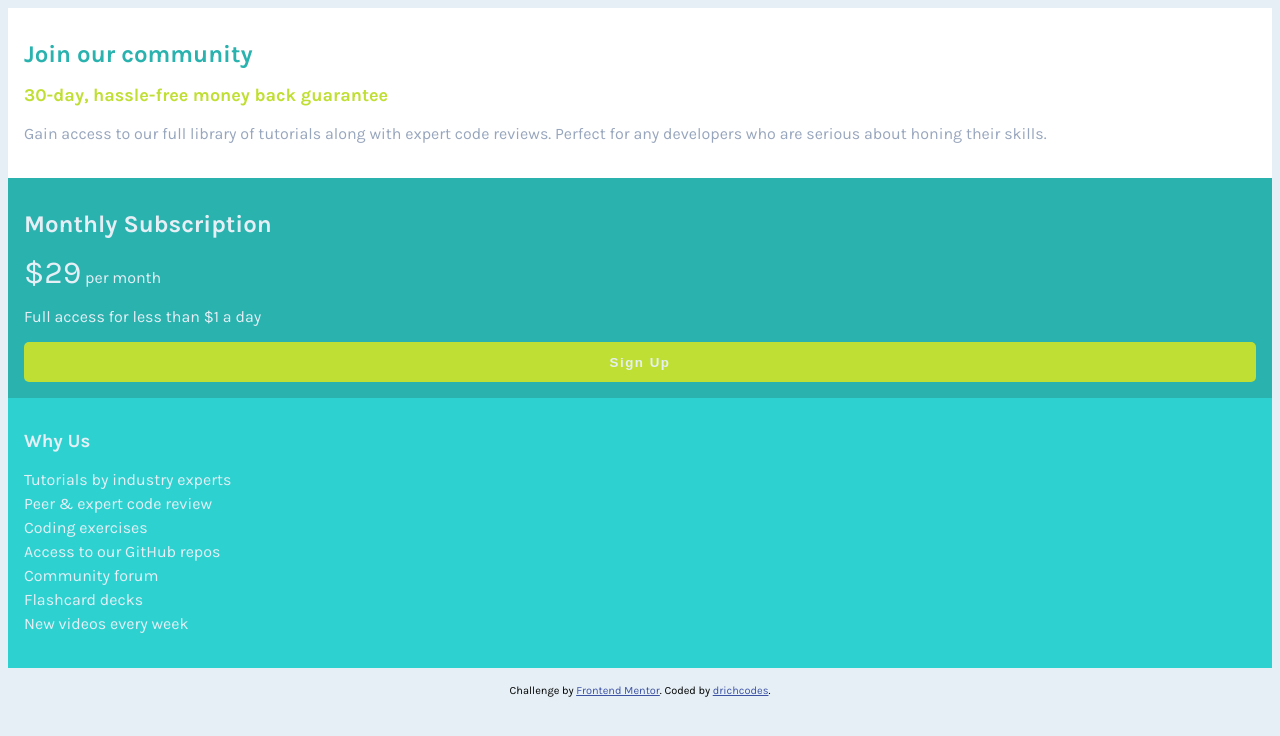
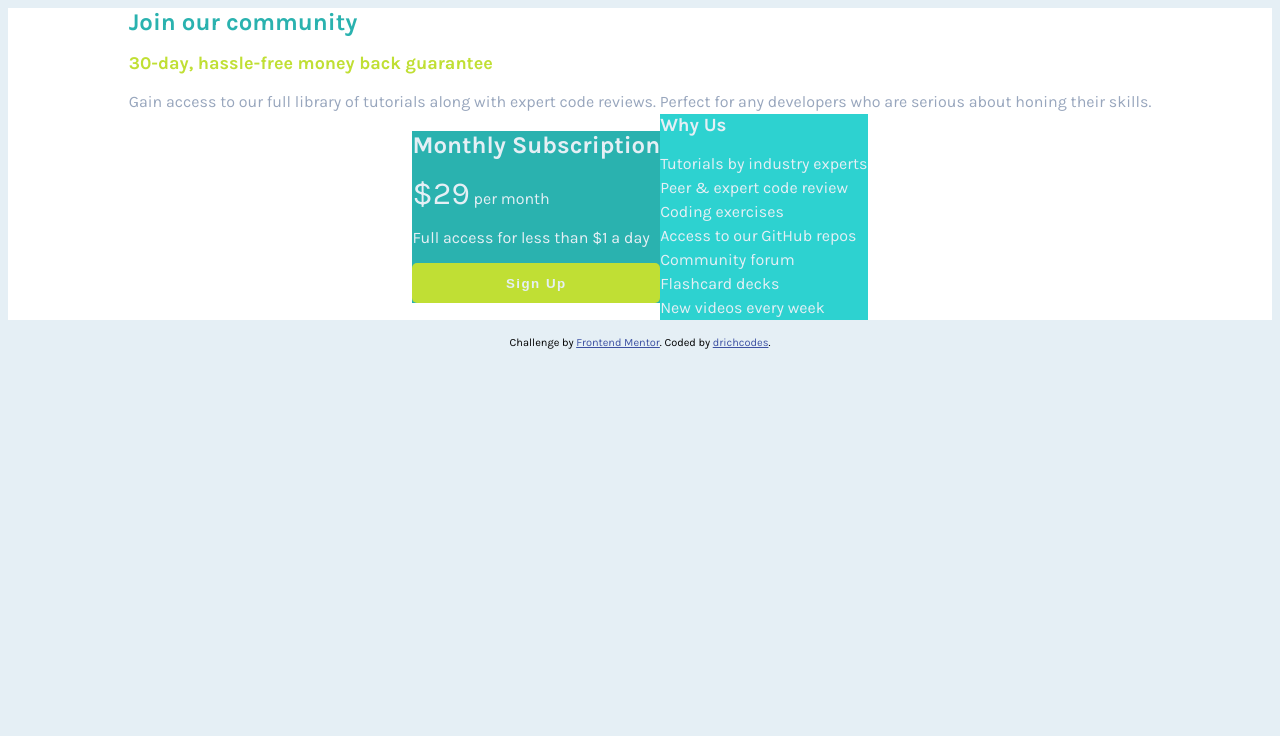
Before and after one commit to drichcodes/price-grid, a plain HTML site: page index.html in a window 1280 px wide. Drawn offline with Linux system fonts and the light colour scheme.

Commit message:
Added media query statements

```diff
--- a/css/main.css
+++ b/css/main.css
@@ -31,11 +31,17 @@ p {
     margin: 1rem 0;
 }
 
+#intro p,
+#info p {
+    line-height: 1.5rem;
+    margin-bottom: 0;
+}
+
 .container {
     background-color: white;
 }
 
-.third {
+.content {
     padding: 1rem;
 }
 
@@ -53,7 +59,6 @@ h1 {
 
 #intro p {
     color: var(--clr-text-400);
-    line-height: 1.5rem;
 }
 
 /*** Price Styles ***/
@@ -83,10 +88,25 @@ button {
     color: var(--clr-text-100);
 }
 
-#info p {
-    line-height: 1.5rem;
+@media (min-width: 768px) {
+    h1,
+    h2,
+    h3 {
+        margin-top: 0;
+    }
+
+    .container {
+        display: flex;
+        justify-content: center;
+        align-items: center;
+        flex-wrap: wrap;
+    }
+
+    .full-width {
+        width: 100%;
+    }
+
+    .half-width {
+        width: 50%;
+    }
 }
-
-@media (min-width: 768px) {
-
-}
```
